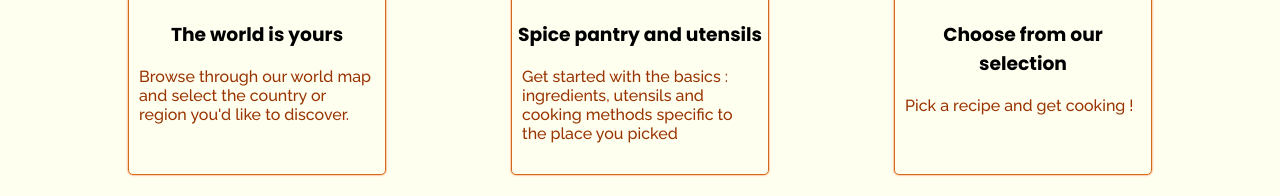
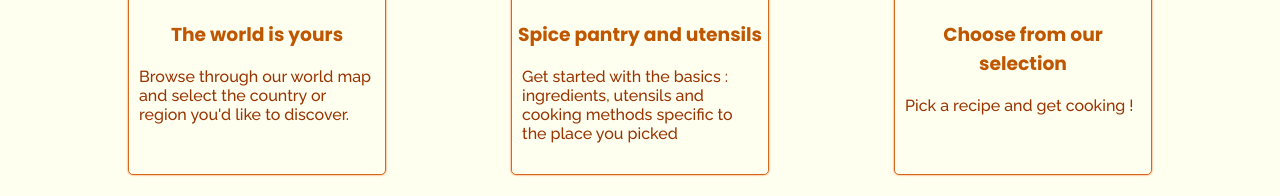
Before and after one commit to ArabellaS/landing, a plain HTML site: page index.html in a window 1280 px wide. Shown: the part 756-952 px from the top of the page. Drawn offline with Linux system fonts and the light colour scheme.

Commit message:
Change colours h3 in how it works

```diff
--- a/css/components/how-it-works.css
+++ b/css/components/how-it-works.css
@@ -31,6 +31,7 @@
   display: block;
   text-align: center;
   padding: 0 5px 0 5px;
+  color: #BF5700;
 }
 
 .card p {
```
